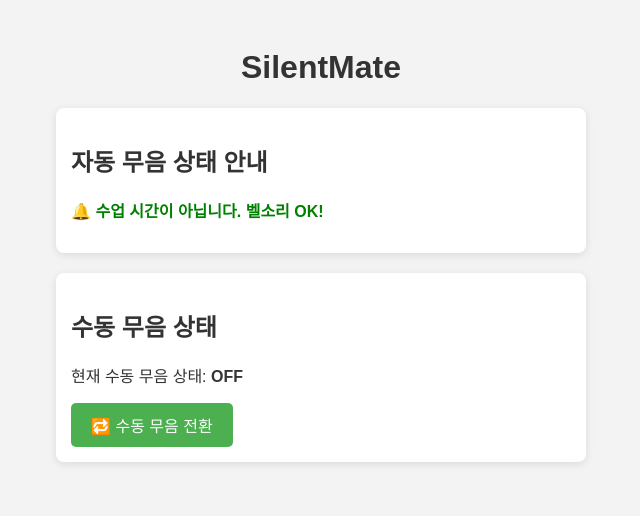
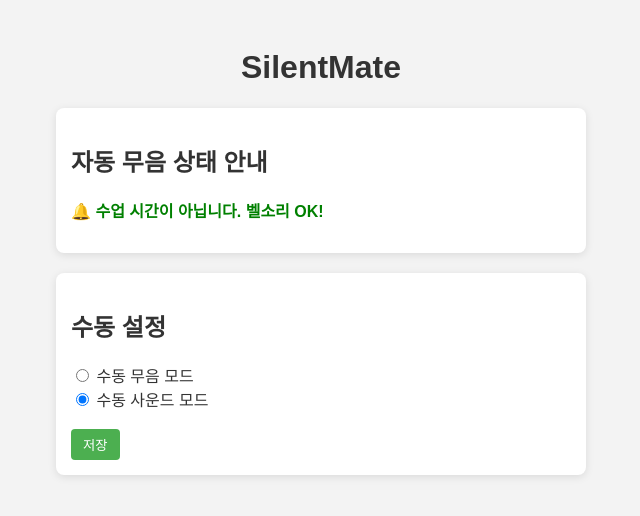
Before and after one commit to azulnochea/SilentMate, a Flask app: page / in a window 1280 px wide. Shown: the top 516 px of the page, without its empty margins (319-959 px from the left). Run offline with Flask 3, Linux system fonts and the light colour scheme; data comes from the database, SQL or seed files in the repository; data that the repository does not hold is empty.

Commit message:
OSS 최종 제출용 통합 커밋

```diff
--- a/app.py
+++ b/app.py
@@ -1,14 +1,18 @@
 from flask import Flask, render_template, request, redirect, url_for
 from datetime import datetime
 import sqlite3
+import os
 
 app = Flask(__name__)
+
+# DB 경로
+DB_PATH = os.path.join(os.path.dirname(__file__), 'db', 'timetable.db')
 
 @app.route('/')
 def home():
     silent = is_silent_now()
-    manual_silent = get_manual_setting()
-    return render_template('index.html', silent=silent, manual=manual_silent)
+    manual = get_manual_setting()
+    return render_template('index.html', silent=silent or manual, manual=manual)
 
 def get_current_day_time():
     now = datetime.now()
@@ -18,10 +22,13 @@ def get_current_day_time():
 
 def is_silent_now():
     day, current_time = get_current_day_time()
-    conn = sqlite3.connect('db/timetable.db')
+    conn = sqlite3.connect(DB_PATH)
     cur = conn.cursor()
-    cur.execute("SELECT start_time, end_time FROM timetable WHERE day = ?", (day,))
-    rows = cur.fetchall()
+    try:
+        cur.execute("SELECT start_time, end_time FROM timetable WHERE day = ?", (day,))
+        rows = cur.fetchall()
+    except sqlite3.OperationalError:
+        rows = []
     conn.close()
     for start, end in rows:
         if start <= current_time <= end:
@@ -29,21 +36,25 @@ def is_silent_now():
     return False
 
 def get_manual_setting():
-    conn = sqlite3.connect('db/timetable.db')
+    conn = sqlite3.connect(DB_PATH)
     cur = conn.cursor()
     cur.execute("SELECT silent_mode FROM settings WHERE id = 1")
     result = cur.fetchone()
     conn.close()
-    if result:
-        return bool(result[0])
-    return False
+    return bool(result[0]) if result else False
 
 def set_manual(value):
-    conn = sqlite3.connect('db/timetable.db')
+    conn = sqlite3.connect(DB_PATH)
     cur = conn.cursor()
     cur.execute("UPDATE settings SET silent_mode = ? WHERE id = 1", (int(value),))
     conn.commit()
     conn.close()
+
+@app.route('/toggle')
+def toggle_manual():
+    current = get_manual_setting()
+    set_manual(not current)
+    return redirect(url_for('home'))
 
 @app.route('/set_manual', methods=['POST'])
 def set_manual_route():
@@ -54,11 +65,5 @@ def set_manual_route():
     set_manual(int(value))
     return redirect(url_for('home'))
 
-@app.route('/toggle')
-def toggle_manual():
-    current = get_manual_setting()
-    set_manual(not current)
-    return redirect(url_for('home'))
-
 if __name__ == '__main__':
     app.run(debug=True)
--- a/templates/add.html
+++ b/templates/add.html
@@ -1,4 +1,4 @@
-<!DOCTYPE html>
+g<!DOCTYPE html>
 <html>
 <head>
   <meta charset="UTF-8">
--- a/templates/index.html
+++ b/templates/index.html
@@ -18,23 +18,17 @@
   </section>
 
   <section>
-    <h2>수동 무음 상태</h2>
-    <p>현재 수동 무음 상태: <strong>{{ 'ON' if manual else 'OFF' }}</strong></p>
-    <form action="/toggle" method="get">
-      <button type="submit" style="
-        background-color: #4CAF50;
-        border: none;
-        color: white;
-        padding: 10px 20px;
-        text-align: center;
-        text-decoration: none;
-        display: inline-block;
-        font-size: 16px;
-        border-radius: 5px;
-        cursor: pointer;
-      ">
-        🔁 수동 무음 전환
-      </button>
+    <h2>수동 설정</h2>
+    <form method="POST" action="/set_manual">
+      <label>
+        <input type="radio" name="silent" value="1" {% if manual %}checked{% endif %}>
+        수동 무음 모드
+      </label><br>
+      <label>
+        <input type="radio" name="silent" value="0" {% if not manual %}checked{% endif %}>
+        수동 사운드 모드
+      </label><br><br>
+      <button type="submit">저장</button>
     </form>
   </section>
 </body>
```
Also changed, not shown: add.html (added, +16 -0 lines), templates/success.html (added, +11 -0 lines).
